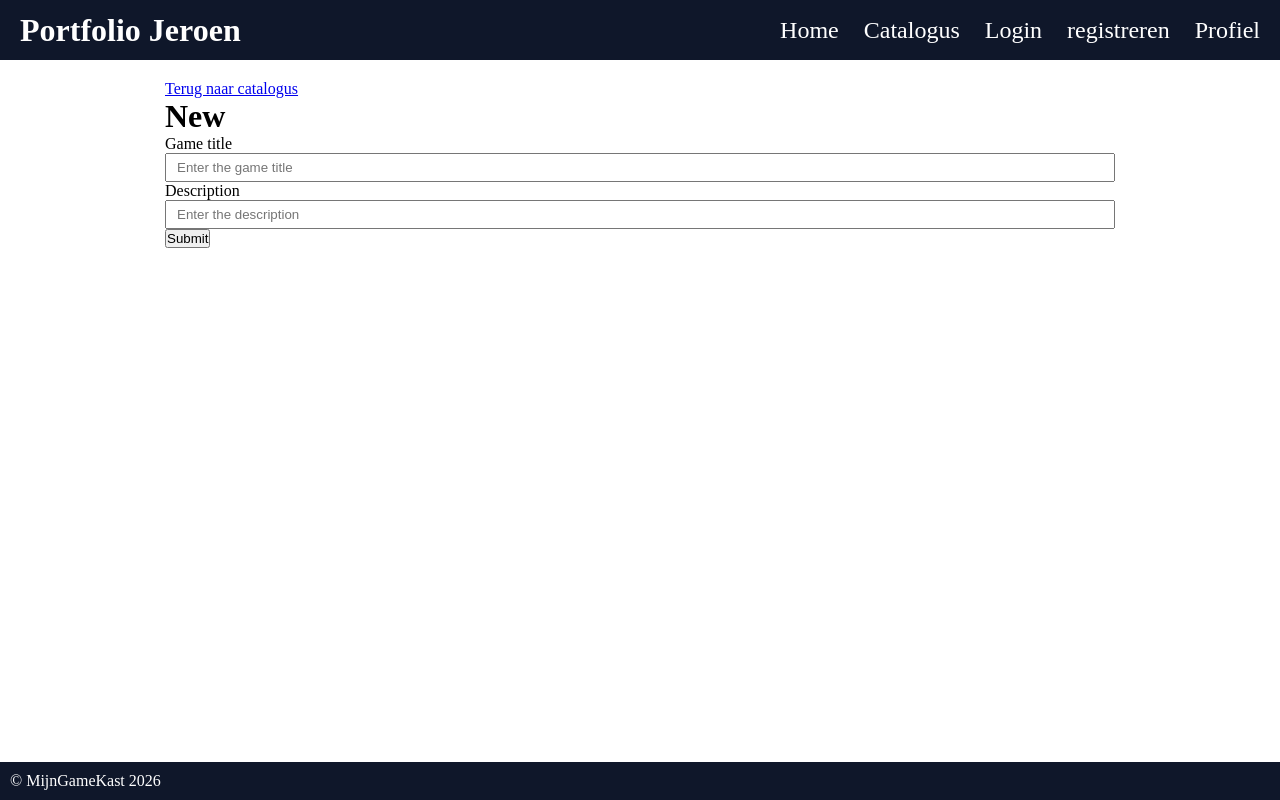
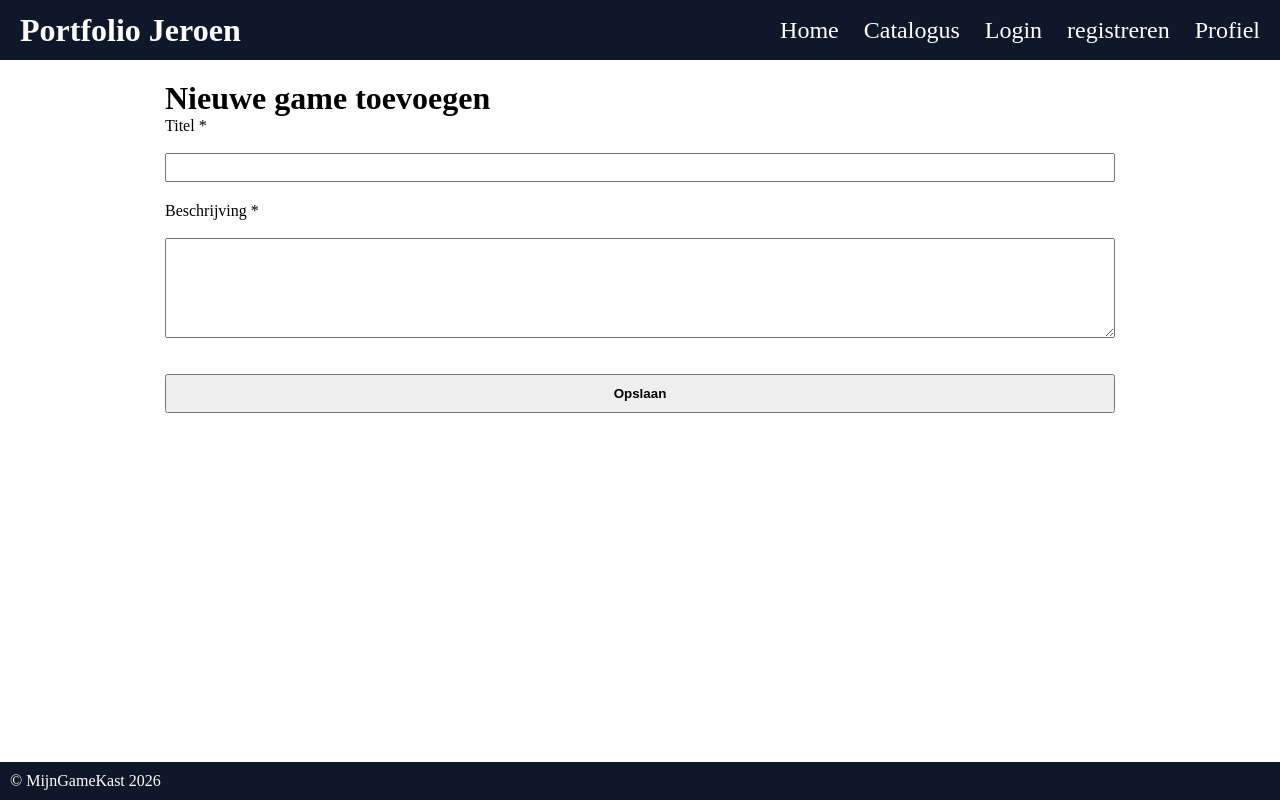
Before and after one commit to MijnGamesKast/MijnGameKastWeb, a SvelteKit app: page /catalogus/nieuw in a window 1280 px wide. Built offline with nearby package versions, Linux system fonts and the light colour scheme.

Commit message:
catalogus: implemented server-side handling for adding new games with validation and error feedback

```diff
--- /dev/null
+++ b/src/routes/catalogus/nieuw/+page.server.ts
@@ -0,0 +1,132 @@
+// Importeert helper functies van SvelteKit
+// fail: geeft een fout terug aan de pagina
+// redirect: stuurt de gebruiker naar een andere pagina
+import { fail, redirect } from '@sveltejs/kit';
+import type { Actions } from './$types';
+
+// Type voor validatiefouten per veld vanuit de API
+type ValidationError = {
+	field: string;
+	errors: string[];
+};
+
+// Type voor de error response van de API
+type ApiErrorResponse = {
+	message?: string;
+	validationErrors?: ValidationError[];
+};
+
+// Type voor een succesvol aangemaakte game
+type CreatedGame = {
+	id: number | string;
+	title: string;
+	description: string;
+};
+
+// Definieert de form actions voor deze pagina
+export const actions: Actions = {
+	default: async ({ request, fetch }) => {
+
+		// Haalt de form data op uit de POST request
+		const formData = await request.formData();
+
+		// Leest de waarden uit het formulier en haalt de spaties voor en achter eraf
+		const title = formData.get('title')?.toString().trim() ?? '';
+		const description = formData.get('description')?.toString().trim() ?? '';
+
+		// Controleert of de velden leeg zijn en geeft direct een fout terug
+		if (!title || !description) {
+			return fail(400, {
+				message: 'Vul zowel titel als beschrijving in.',
+				values: { title, description },
+				fieldErrors: {
+					title: !title ? ['Titel is verplicht.'] : [],
+					description: !description ? ['Beschrijving is verplicht.'] : []
+				}
+			});
+		}
+
+		// Variabele om de response van de API in op te slaan
+		let response: Response;
+
+		try {
+			// Stuurt een POST request naar de API met de ingevulde data
+			response = await fetch('https://localhost:7199/api/catalog', {
+				method: 'POST',
+				headers: {
+					'Content-Type': 'application/json'
+				},
+				body: JSON.stringify({
+					title,
+					description
+				})
+			});
+		} catch (error) {
+			// Wordt uitgevoerd als de API niet bereikbaar is (bijv. server down)
+			console.error('Fout bij API request:', error);
+
+			return fail(500, {
+				message: 'Kan geen verbinding maken met de API.',
+				values: { title, description },
+				fieldErrors: {
+					title: [],
+					description: []
+				}
+			});
+		}
+
+		// Als de game succesvol is aangemaakt (status 201)
+		if (response.status === 201) {
+
+			// Haalt de aangemaakte game op uit de response
+			const createdGame: CreatedGame = await response.json();
+
+			// Stuurt de gebruiker door naar de detailpagina van de game
+			throw redirect(303, `/catalogus/${createdGame.id}`);
+		}
+
+		// Als de API een validatiefout terugstuurt (status 400)
+		if (response.status === 400) {
+
+			// Leest de foutinformatie uit de API response
+			const errorData: ApiErrorResponse = await response.json();
+
+			// Object om veld-specifieke fouten in op te slaan
+			const fieldErrors: Record<string, string[]> = {
+				title: [],
+				description: []
+			};
+
+			// Loopt door alle validatiefouten en koppelt ze aan de juiste velden
+			for (const validationError of errorData.validationErrors ?? []) {
+				const key = validationError.field.toLowerCase();
+
+				if (key.includes('title')) {
+					fieldErrors.title = validationError.errors;
+				}
+
+				if (key.includes('description')) {
+					fieldErrors.description = validationError.errors;
+				}
+			}
+
+			// Geeft de fouten terug aan de pagina zodat ze getoond kunnen worden
+			return fail(400, {
+				message: errorData.message ?? 'De opgegeven game is ongeldig.',
+				validationErrors: errorData.validationErrors ?? [],
+				fieldErrors,
+				values: { title, description }
+			});
+		}
+
+		// Fallback voor andere onverwachte statuscodes
+		return fail(response.status, {
+			message: `Onverwachte fout: ${response.status}`,
+			values: { title, description },
+			fieldErrors: {
+				title: [],
+				description: []
+			}
+		});
+	}
+};
--- a/src/routes/catalogus/nieuw/+page.svelte
+++ b/src/routes/catalogus/nieuw/+page.svelte
@@ -1,57 +1,50 @@
 <script lang="ts">
-	let title = '';
-	let description = '';
-	let message = '';
+	import type { ActionData } from './$types';
 
-	async function handleSubmit(event: SubmitEvent) {
-		event.preventDefault();
-
-		try {
-			const response = await fetch('https://localhost:7199/api/catalog', {
-				method: 'POST',
-				headers: {
-					'Content-Type': 'application/json'
-				},
-				body: JSON.stringify({ title, description })
-			});
-
-			console.log('Status:', response.status);
-			console.log('Status text:', response.statusText);
-
-			const responseText = await response.text();
-			console.log('Response body:', responseText);
-
-			if (!response.ok) {
-				throw new Error(`HTTP error: ${response.status} - ${responseText}`);
-			}
-
-			message = `Game succesvol toegevoegd: ${responseText}`;
-			title = '';
-			description = '';
-		} catch (err) {
-			console.error(err);
-			message = 'Er ging iets mis bij het opslaan';
-		}
-	}
+	let { form }: { form: ActionData } = $props();
 </script>
 
-<a href="/catalogus">Terug naar catalogus</a>
-<h1>New</h1>
+<h1>Nieuwe game toevoegen</h1>
 
-<form on:submit={handleSubmit}>
+{#if form?.message}
+	<p style="color: red; font-weight: bold;">{form.message}</p>
+{/if}
+
+<form id="catalogGameForm" method="POST">
 	<div class="formGroup">
-		<label for="title">Game title</label>
-		<input id="title" type="text" bind:value={title} placeholder="Enter the game title" />
+		<label for="titel">Titel *</label><br />
+		<input
+			id="titel"
+			name="title"
+			type="text"
+			value={form?.values?.title ?? ''}
+		/>
+
+		{#if form?.fieldErrors?.title?.length}
+			<ul style="color: red; margin-top: 0.5rem;">
+				{#each form.fieldErrors.title as error}
+					<li>{error}</li>
+				{/each}
+			</ul>
+		{/if}
 	</div>
 
-	<div class="formGroup">
-		<label for="description">Description</label>
-		<input id="description" type="text" bind:value={description} placeholder="Enter the description" />
+	<div class="formGroup" style="margin-bottom: 1rem;">
+		<label for="beschrijving">Beschrijving *</label><br />
+		<textarea
+			id="beschrijving"
+			name="description"
+			rows="5"
+		>{form?.values?.description ?? ''}</textarea>
+
+		{#if form?.fieldErrors?.description?.length}
+			<ul style="color: red; margin-top: 0.5rem;">
+				{#each form.fieldErrors.description as error}
+					<li>{error}</li>
+				{/each}
+			</ul>
+		{/if}
 	</div>
 
-	<button type="submit">Submit</button>
+	<button type="submit">Opslaan</button>
 </form>
-
-{#if message}
-	<p>{message}</p>
-{/if}
```
